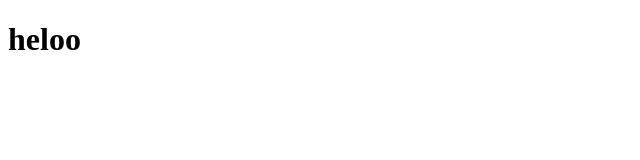
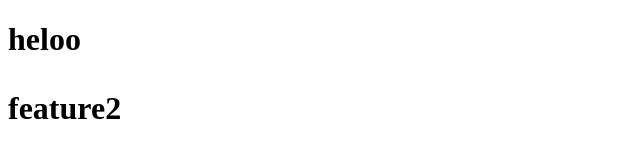
Before and after one commit to joshna0217/another_one, a plain HTML site: page index.html in a window 1280 px wide. Shown: the whole page, without its empty margins (0-640 px from the left). Drawn offline with Linux system fonts and the light colour scheme.

Commit message:
added para

```diff
--- a/index.html
+++ b/index.html
@@ -7,6 +7,7 @@
 </head>
 <body>
     <h1> heloo</h>
+        <p>feature2</p>
 
 </body>
 </html>
```
